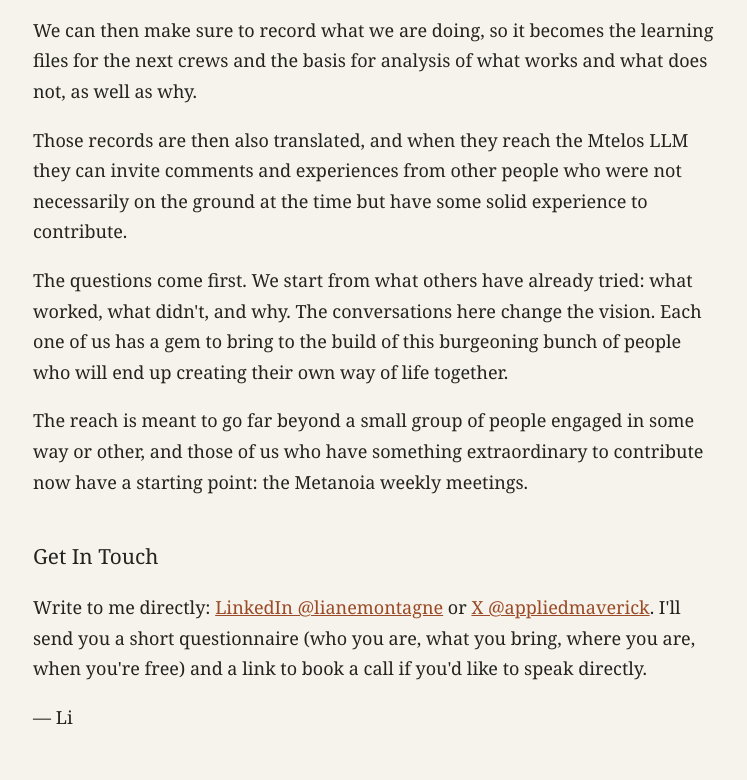
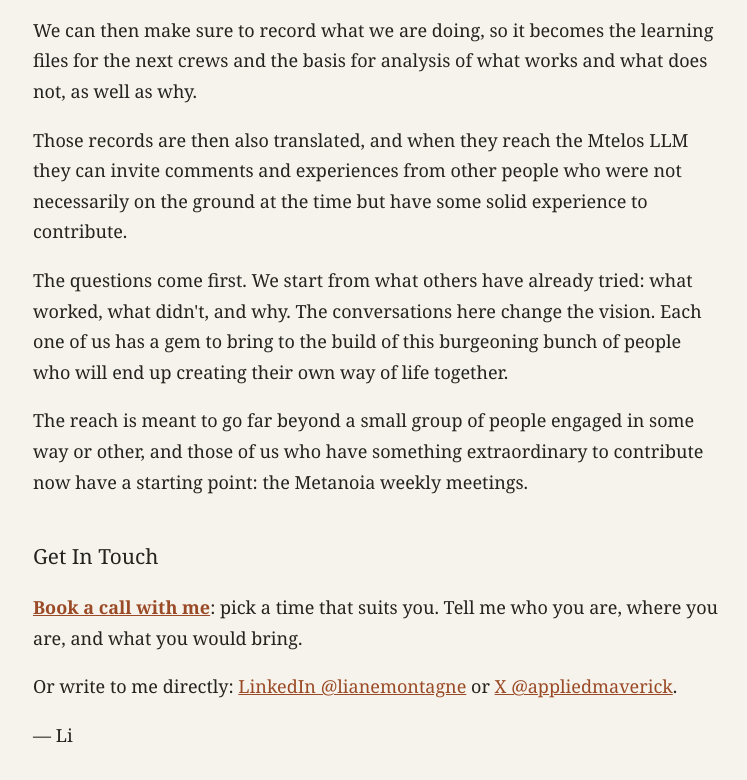
Before and after one commit to kingsleychenda/kingsleychenda.github.io, a plain HTML site: page weekly-conversations/index.html in a window 1280 px wide. Shown: the part 2716-3496 px from the top of the page, without its empty margins (263-1010 px from the left). Drawn offline with Linux system fonts and the light colour scheme.

Commit message:
Publish metanoia-hub.github.io

```diff
--- a/weekly-conversations/index.html
+++ b/weekly-conversations/index.html
@@ -58,7 +58,8 @@ ul{padding-left:1.2em}
 <p>The questions come first. We start from what others have already tried: what worked, what didn't, and why. The conversations here change the vision. Each one of us has a gem to bring to the build of this burgeoning bunch of people who will end up creating their own way of life together.</p>
 <p>The reach is meant to go far beyond a small group of people engaged in some way or other, and those of us who have something extraordinary to contribute now have a starting point: the Metanoia weekly meetings.</p>
 <h2>Get In Touch</h2>
-<p>Write to me directly: <a href="https://www.linkedin.com/in/lianemontagne">LinkedIn @lianemontagne</a> or <a href="https://x.com/appliedmaverick">X @appliedmaverick</a>. I'll send you a short questionnaire (who you are, what you bring, where you are, when you're free) and a link to book a call if you'd like to speak directly.</p>
+<p><a href="https://link.roasmail.com/widget/booking/5yz95PrKQZeVH6JhpMi8"><b>Book a call with me</b></a>: pick a time that suits you. Tell me who you are, where you are, and what you would bring.</p>
+<p>Or write to me directly: <a href="https://www.linkedin.com/in/lianemontagne">LinkedIn @lianemontagne</a> or <a href="https://x.com/appliedmaverick">X @appliedmaverick</a>.</p>
 <p>— Li</p>
 </main>
 </body>
```
